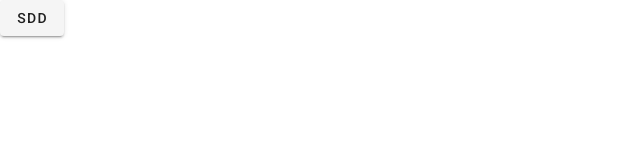
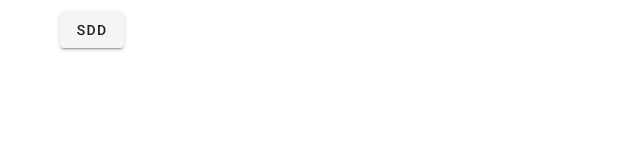
Before and after one commit to ivanlikhvatov/disease-control-system-client, a Vue app: page / in a window 1280 px wide. Shown: the top 160 px of the page, without its empty margins (0-640 px from the left). Built offline with nearby package versions, Linux system fonts and the light colour scheme.

Commit message:
add test request to server

```diff
--- /dev/null
+++ b/src/api/example.js
@@ -0,0 +1,7 @@
+
+
+export default {
+    sendRequest(){
+        return fetch("http://localhost:9000/api/v1/main");
+    }
+}
--- a/src/store/index.js
+++ b/src/store/index.js
@@ -1,5 +1,6 @@
 import Vue from 'vue'
 import Vuex from 'vuex'
+import example from "../api/example";
 
 Vue.use(Vuex)
 
@@ -11,6 +12,12 @@ export default new Vuex.Store({
   mutations: {
   },
   actions: {
+    async firstRequest(){
+      const result = await example.sendRequest()
+      const data = await result.json()
+
+      alert(data.id + "; " + data.message)
+    },
   },
   modules: {
   }
--- a/src/views/HomeView.vue
+++ b/src/views/HomeView.vue
@@ -1,12 +1,26 @@
 <template>
-  <v-btn>
-    sdd
-  </v-btn>
+  <v-container>
+    <v-btn
+        @click="sendRequest"
+    >
+      sdd
+    </v-btn>
+
+<!--    <p style="font-size: small; font-weight: bold; color: brown">{{infoMessage}}</p>-->
+  </v-container>
 </template>
 
 <script>
+import { mapActions } from 'vuex';
+
 
 export default {
-  name: 'HomeView'
+  name: 'HomeView',
+  methods: {
+    ...mapActions(['firstRequest']),
+    sendRequest(){
+      this.firstRequest()
+    }
+  }
 }
 </script>
```
